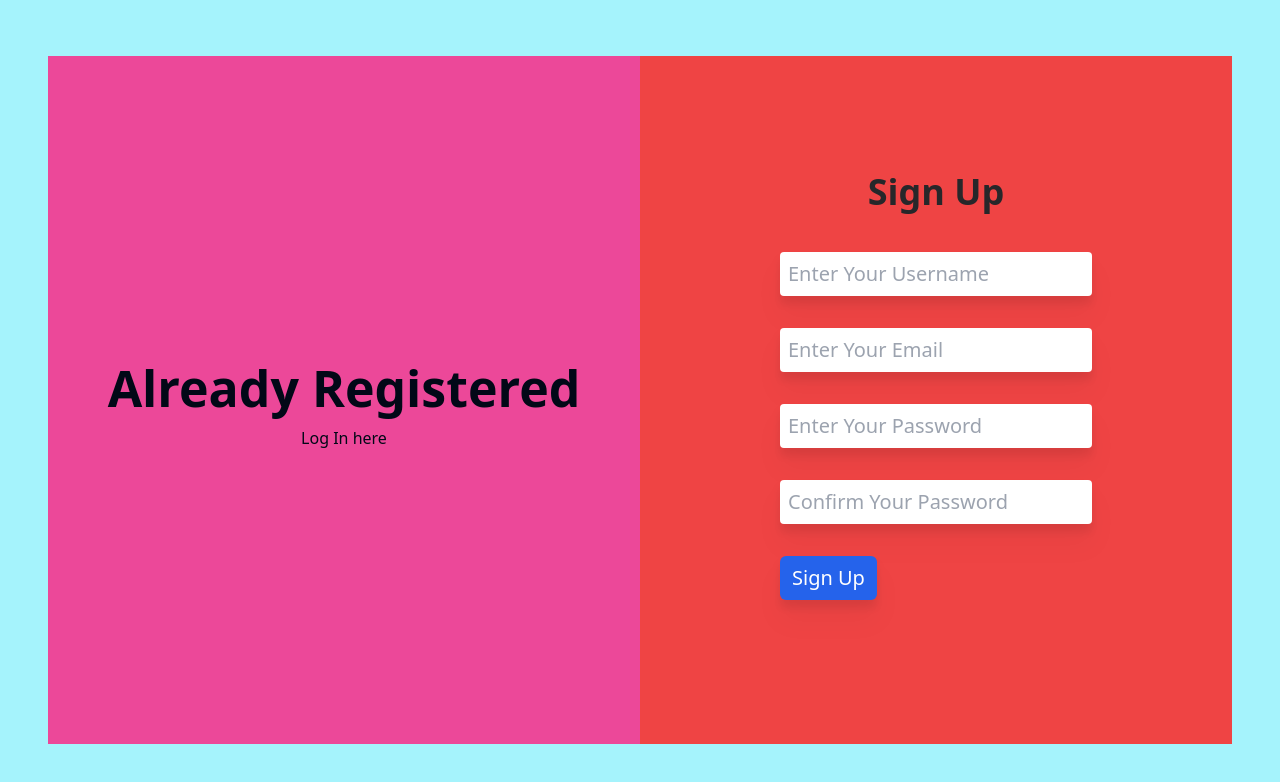
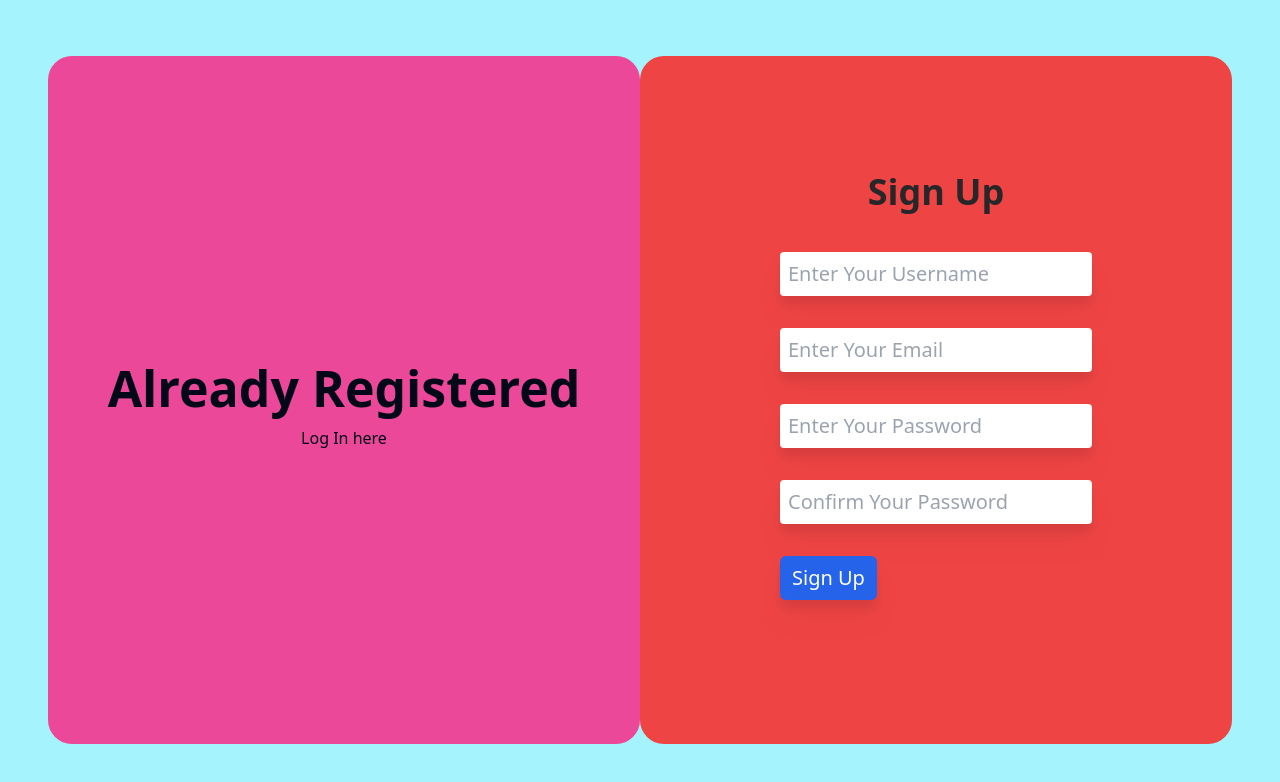
Before and after one commit to Rahul-K-Saini/KNIT-KART, a React (Vite) app in the folder frontend/: page /entrance in a window 1280 px wide. Shown: the top 782 px of the page. Built offline with nearby package versions, Linux system fonts and the light colour scheme.

Commit message:
style enterance

```diff
--- a/frontend/src/Components/Entrance/Entrance.jsx
+++ b/frontend/src/Components/Entrance/Entrance.jsx
@@ -27,11 +27,11 @@ const Entrance = () => {
 
     return (
         <div className='bg-cyan-200 w-full h-screen px-12 py-14'>
-            <div className='bg-white rounded flex w-full h-full'>
+            <div className=' rounded flex w-full h-full'>
                 {/* Log In Section */}
-                <div className='flex flex-col justify-center relative items-center space-y-3 bg-slate-300 w-1/2'>
+                <div className='flex flex-col justify-center relative items-center space-y-3 bg-slate-300 w-1/2 rounded-3xl'>
                     {/* Slider Window */}
-                    <div className={`bg-pink-500 absolute top-0 w-full h-full z-10 ${!isLogin.login ? styles['login-slide'] : styles['signup-slide']}`}>
+                    <div className={`bg-pink-500 absolute top-0 w-full h-full z-10 rounded-3xl ${!isLogin.login ? styles['login-slide'] : styles['signup-slide']}`}>
                         <div className={styles['slider-window']}>
                             <h1>{isLogin.headingText}</h1>
                             <Link to={`?mode=${isLogin.login ? 'signup' : 'login'}`} onClick={handleToggle}>{isLogin.buttonText}</Link>
@@ -47,7 +47,7 @@ const Entrance = () => {
                 </div>
 
                 {/* Sign Up Section */}
-                <div className='bg-red-500 flex flex-col justify-center items-center space-y-3 w-1/2'>
+                <div className='bg-red-500 flex flex-col justify-center items-center space-y-3 w-1/2 rounded-3xl'>
                     <h1 className='text-4xl font-bold text-zinc-800'>Sign Up</h1>
                     <div className='flex flex-col justify-center items-start space-y-8 py-7'>
                         <input type="text" id="username" placeholder='Enter Your Username' className='drop-shadow-xl text-xl p-2 rounded font-light' />
```
